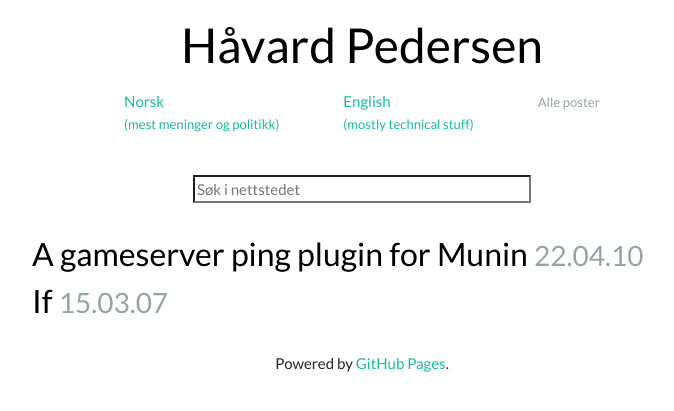
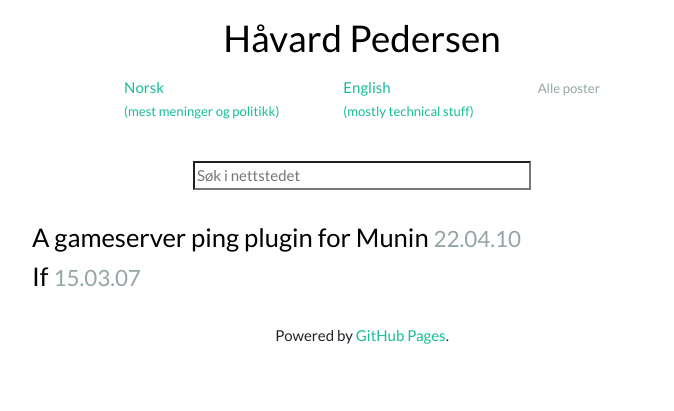
Before and after one commit to fuzzy76/fuzzy76.github.io, a Jekyll site: the page built from posts.html, in a window 1280 px wide. Shown: the top 411 px of the page, without its empty margins (278-952 px from the left). Built offline with Jekyll 4.4.1, drawn with Linux system fonts in a browser that asks for light colours; nearby versions of some CDN libraries.

Commit message:
Shrink headings

```diff
--- a/assets/styles.css
+++ b/assets/styles.css
@@ -2,7 +2,6 @@
 div#outer {
     max-width: 45rem;
 }
-
 
 div#outer > div {
     margin-top: 1rem;
@@ -18,6 +17,30 @@
     color: black;
 }
 
+h1, .h1 {
+    font-size: 2.3rem;
+}
+
+h2, .h2 {
+    font-size: 2rem;
+}
+
+h3, .h3 {
+    font-size: 1.6rem
+}
+
+h4, .h4 {
+    font-size: 1.4rem
+}
+
+h5, .h5 {
+    font-size: 1.1rem
+}
+
+h6, .h6 {
+    font-size: 0.9rem
+}
+
 div#header div#sitename a {
     color:black;
     text-decoration: none;
```
